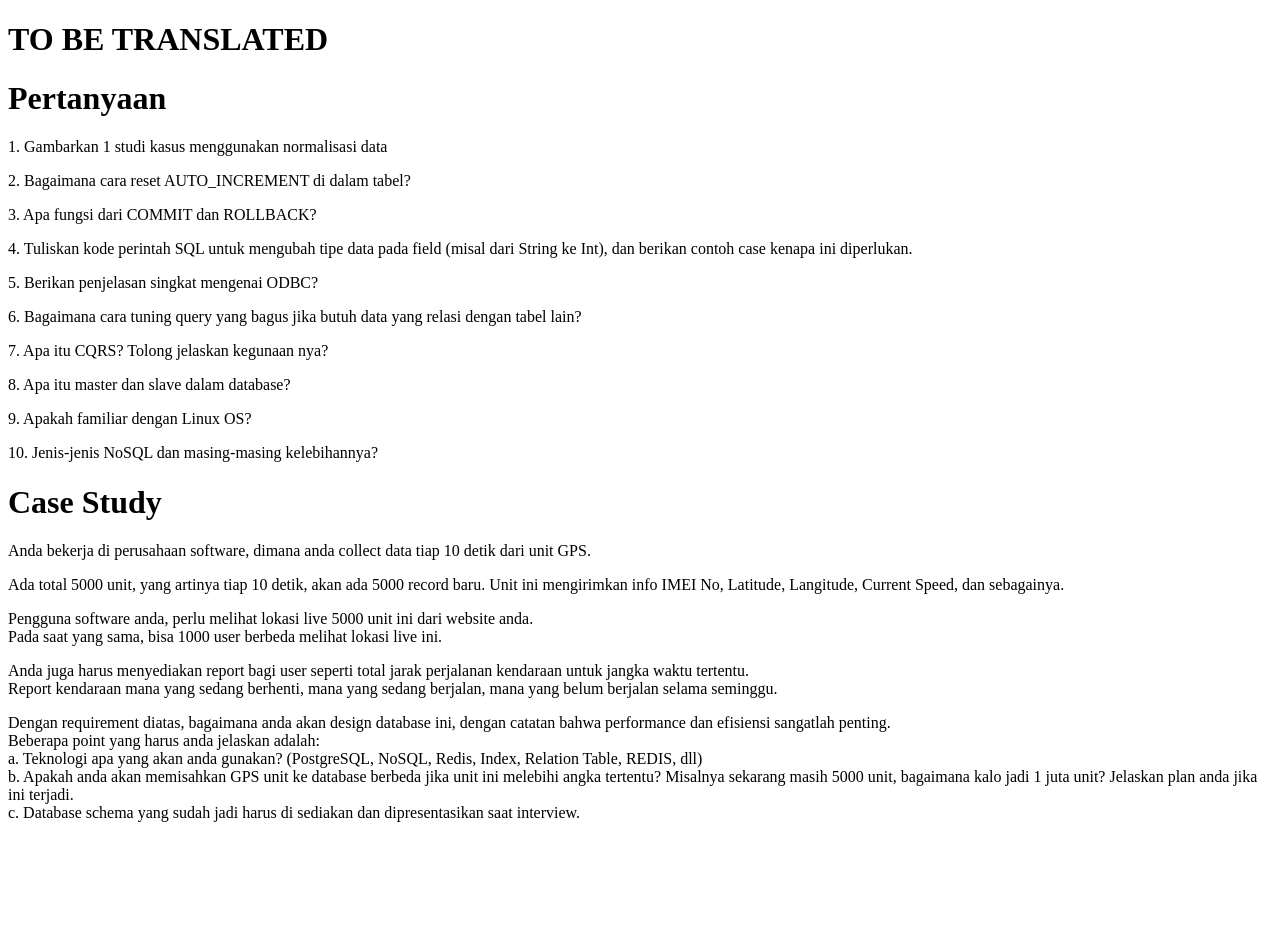
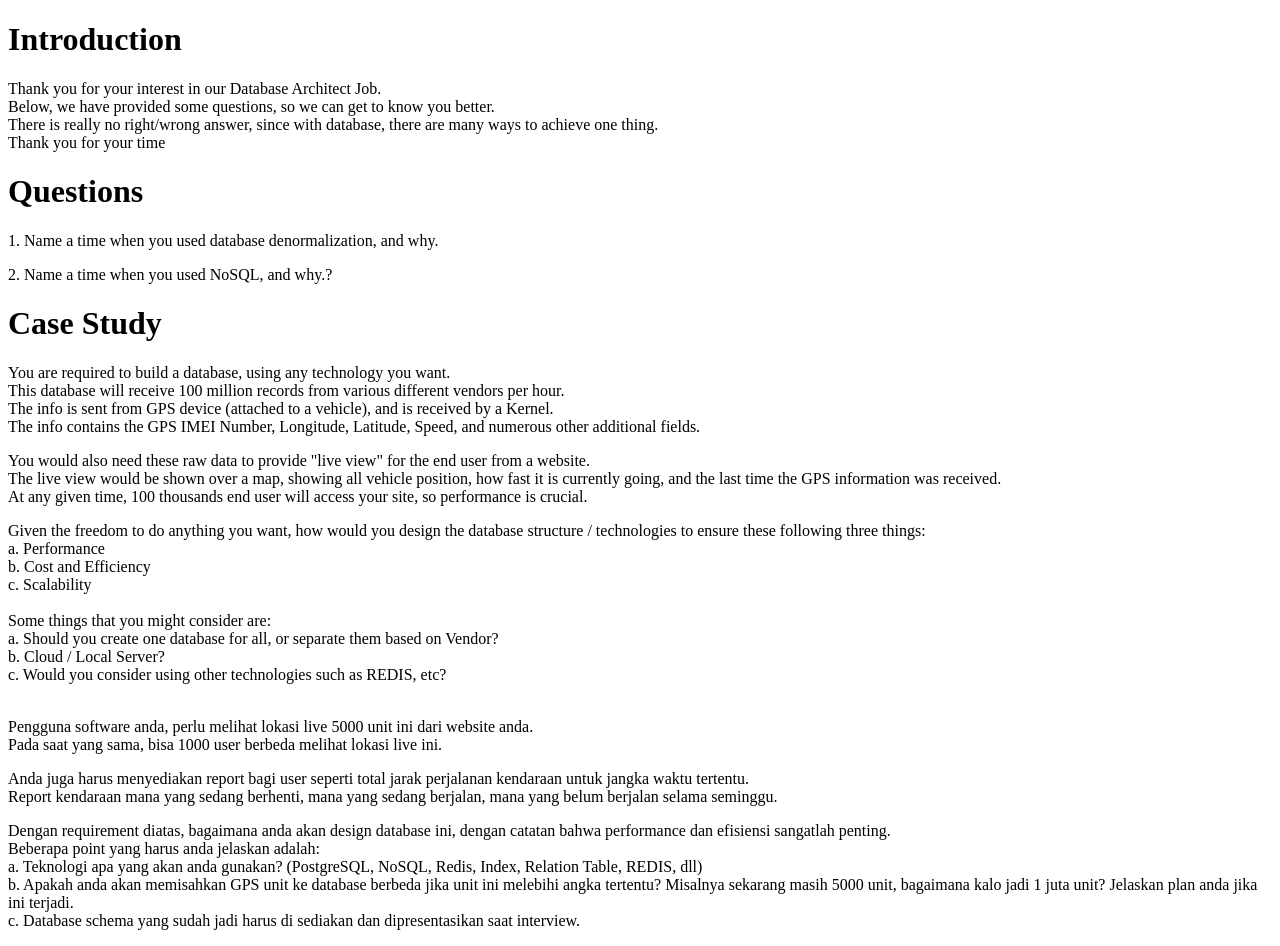
Before and after one commit to davidgunadi/davidgunadi.github.io, a plain HTML site: page dbArchitect/English/index.html in a window 1280 px wide. Before the commit the page ends 838 px from the top, so only its background shows below. Drawn offline with Linux system fonts and the light colour scheme.

Commit message:
Update index.html

```diff
--- a/dbArchitect/English/index.html
+++ b/dbArchitect/English/index.html
@@ -8,25 +8,38 @@
     }
 </style>
 
-<body>
+<p>
+    <h1>Introduction</h1>
+    <p>Thank you for your interest in our Database Architect Job.<br>
+    Below, we have provided some questions, so we can get to know you better.<br>
+    There is really no right/wrong answer, since with database, there are many ways to achieve one thing.<br>
+    Thank you for your time<br></p>
 
-    <h1>TO BE TRANSLATED</h1>
+    <h1>Questions</h1>
+    <p>1.	Name a time when you used database denormalization, and why.</p>
+    <p>2.	Name a time when you used NoSQL, and why.?</p>
 
-    <h1>Pertanyaan</h1>
-    <p>1.	Gambarkan 1 studi kasus menggunakan normalisasi data</p>
-    <p>2.	Bagaimana cara reset AUTO_INCREMENT di dalam tabel?</p>
-    <p>3.	Apa fungsi dari COMMIT dan ROLLBACK?</p>
-    <p>4.	Tuliskan kode perintah SQL untuk mengubah tipe data pada field (misal dari String ke Int), dan berikan contoh case kenapa ini diperlukan.</p>
-    <p>5.	Berikan penjelasan singkat mengenai ODBC?</p>
-    <p>6.	Bagaimana cara tuning query yang bagus jika butuh data yang relasi dengan tabel lain?</p>
-    <p>7.	Apa itu CQRS? Tolong jelaskan kegunaan nya?</p>
-    <p>8.	Apa itu master dan slave dalam database?</p>
-    <p>9.	Apakah familiar dengan Linux OS?</p>
-    <p>10.	Jenis-jenis NoSQL dan masing-masing kelebihannya?</p>
     <h1>Case Study</h1>
-    <p>Anda bekerja di perusahaan software, dimana anda collect data tiap 10 detik dari unit GPS.</p>
-    <p>Ada total 5000 unit, yang artinya tiap 10 detik, akan ada 5000 record baru.
-    Unit ini mengirimkan info IMEI No, Latitude, Langitude, Current Speed, dan sebagainya.</p>
+    <p>You are required to build a database, using any technology you want.<br>
+        This database will receive 100 million records from various different vendors per hour.</br>
+        The info is sent from GPS device (attached to a vehicle), and is received by a Kernel.</br>
+        The info contains the GPS IMEI Number, Longitude, Latitude, Speed, and numerous other additional fields.</p>
+
+    <p>You would also need these raw data to provide "live view" for the end user from a website.<br>
+        The live view would be shown over a map, showing all vehicle position, how fast it is currently going, and the last time the GPS information was received.</br>
+        At any given time, 100 thousands end user will access your site, so performance is crucial.</br></p>
+
+    <p>Given the freedom to do anything you want, how would you design the database structure / technologies to ensure these following three things:<br>
+        a. Performance<br>
+        b. Cost and Efficiency<br>
+        c. Scalability<br><br>
+
+        Some things that you might consider are:<br>
+        a. Should you create one database for all, or separate them based on Vendor?<br>
+        b. Cloud / Local Server?<br>
+        c. Would you consider using other technologies such as REDIS, etc?<br><br></p>
+
+
 
     <p>Pengguna software anda, perlu melihat lokasi live 5000 unit ini dari website anda.<br>
     Pada saat yang sama, bisa 1000 user berbeda melihat lokasi live ini.</p>
```
